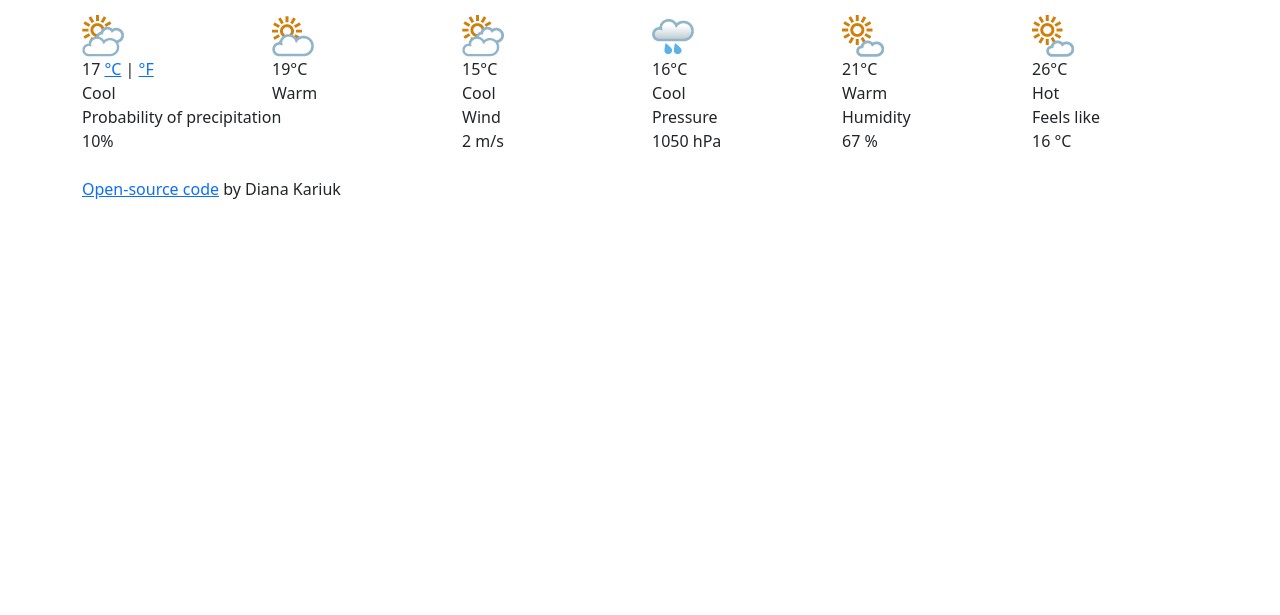
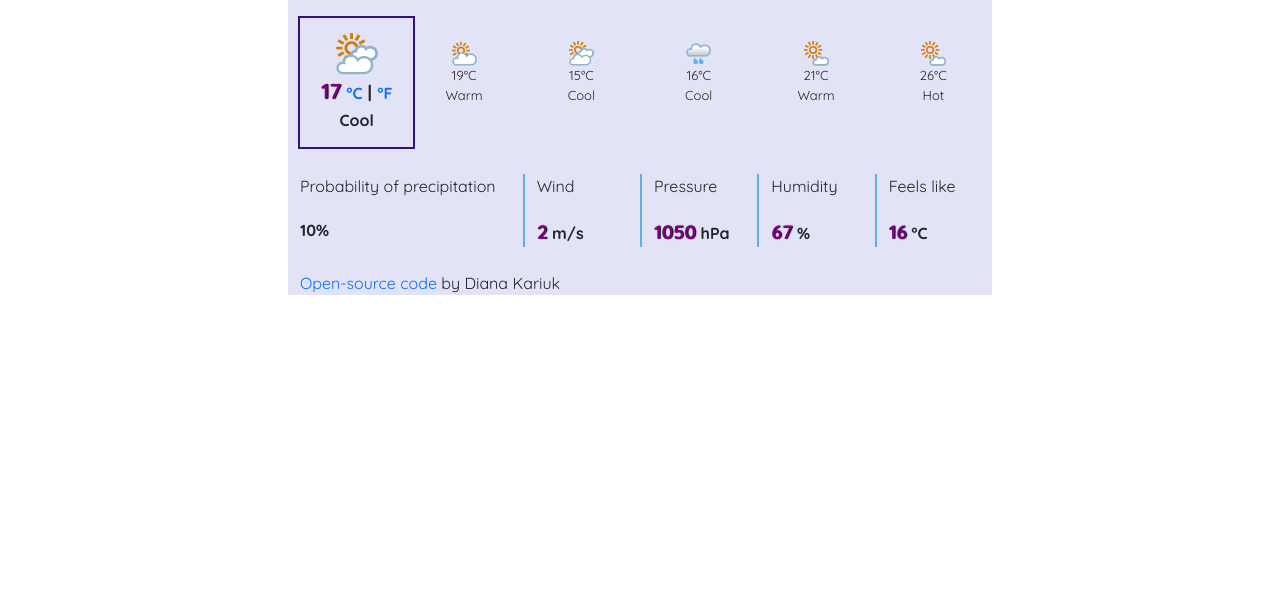
Before and after one commit to diaua08/app-weather, a website built with Parcel: page index.html in a window 1280 px wide. Shown: the part 185-800 px from the top of the page. Built offline with nearby package versions, Linux system fonts and the light colour scheme.

Commit message:
add rel stylesheet

```diff
--- a/index.html
+++ b/index.html
@@ -5,7 +5,7 @@
     <meta charset="UTF-8" />
    <script src="https://unpkg.com/axios/dist/axios.min.js"></script>
 
-    <link href="src/styles.css">
+    <link rel="stylesheet" href="src/styles.css" />
     <link rel="preconnect" href="https://fonts.googleapis.com">
 <link rel="preconnect" href="https://fonts.gstatic.com" crossorigin>
 <link href="https://fonts.googleapis.com/css2?family=Quicksand:wght@400;500;600;700&display=swap" rel="stylesheet">
```
